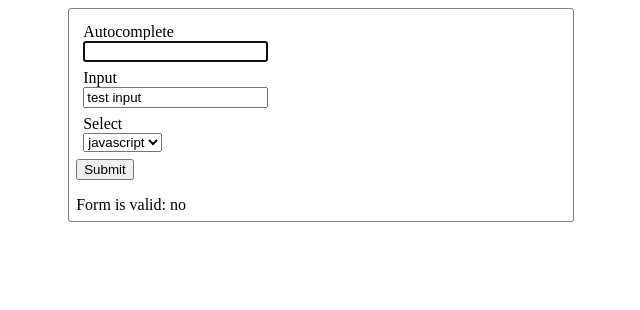
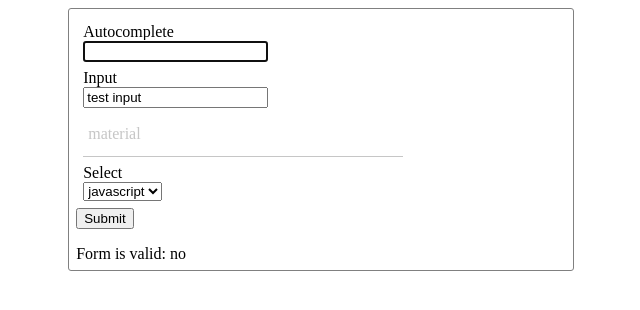
Before and after one commit to yoave23/validatable-controls, a React (Create React App) app in the folder examples/: page / in a window 1280 px wide. Shown: the top 310 px of the page, without its empty margins (319-959 px from the left). Built offline with nearby package versions, Linux system fonts and the light colour scheme.

Commit message:
validatable-material

```diff
--- a/examples/src/App.js
+++ b/examples/src/App.js
@@ -1,5 +1,5 @@
 import React, { Component } from 'react';
-import { Input, Select, Autocomplete } from '../../src';
+import { Input, MaterialInput, Select, Autocomplete } from '../../src';
 import { formHoc } from '../../src/FormHoc';
 import './App.css';
 
@@ -11,6 +11,7 @@ class App extends Component {
             validityStatus: {},
             submitted: false,
             testInput: 'test input',
+            materialInput: '',
             htestInput: 'h test input',
             testAutocomplete: ''
         };
@@ -90,7 +91,15 @@ class App extends Component {
                             onChange={this.onChange}
                             ref={this.inputRef} />
                     </div>
-
+                    <div className="control-group">
+                        <MaterialInput label="material"
+                            onValidityChanged={this.onValidityChanged}
+                            name="materialInput"
+                            onChange={this.onChange}
+                            value={this.state.materialInput}
+                            ref={this.inputRef}
+                        />
+                    </div>
                     <div className="control-group">
                         <label>Select</label>
                         <Select
--- /dev/null
+++ b/src/MaterialInput.css
@@ -0,0 +1,68 @@
+*,
+:before,
+:after {
+    box-sizing: border-box;
+}
+
+/* body {
+    font-family: 'Roboto', sans-serif;
+    background: #424242;
+} */
+
+.validatable-material {
+    position: relative;
+}
+
+.validatable-material input {
+    background: none;
+    color: #c6c6c6;
+    font-size: 18px;
+    padding: 10px 10px 10px 5px;
+    display: block;
+    width: 320px;
+    border: none;
+    border-radius: 0;
+    border-bottom: 1px solid #c6c6c6;
+}
+
+.validatable-material input:focus {
+    outline: none;
+}
+
+.validatable-material input:focus~label {
+    top: -14px;
+    font-size: 12px;
+    color: #2196F3;
+}
+
+.validatable-material input:focus~.bar:before {
+    width: 320px;
+}
+
+.validatable-material label {
+    color: #c6c6c6;
+    font-size: 16px;
+    font-weight: normal;
+    position: absolute;
+    pointer-events: none;
+    left: 5px;
+    top: 10px;
+    transition: 300ms ease all;
+}
+
+.validatable-material .bar {
+    position: relative;
+    display: block;
+    width: 320px;
+}
+
+.validatable-material .bar:before {
+    content: "";
+    height: 2px;
+    width: 0;
+    bottom: 0px;
+    position: absolute;
+    background: #2196F3;
+    transition: 300ms ease all;
+    left: 0%;
+}
--- /dev/null
+++ b/src/MaterialInput.js
@@ -0,0 +1,42 @@
+import React, { Component } from 'react';
+import PropTypes from 'prop-types';
+import { controlHoc } from './ControlHoc';
+import './MaterialInput.css';
+
+class MaterialInput extends Component {
+    constructor(props) {
+        super(props);
+        this.state = {
+            errorMessage: '',
+            blurred: false
+        };
+
+        // if a ref as passed use it, else create a new one
+        this.innerRef = this.props.innerRef || React.createRef();
+    }
+
+    render() {
+        return (
+            <div className="validatable-material">
+                <input ref={this.innerRef} onChange={this.props.onChange}
+                    {...this.props.getThinProps(this.props, this.props.reservedProps)}
+                    onBlur={this.props.onBlur} />
+                <span className="highlight" />
+                <span className="bar" />
+                <label>{this.props.label}</label>
+                <div className="error-msg">
+                    {this.props.getErrorMessage()}
+                </div>
+            </div>
+        )
+    }
+}
+
+MaterialInput.propTypes = {
+    label: PropTypes.string.isRequired,
+    submitted: PropTypes.bool.isRequired,
+    validationRules: PropTypes.array,
+    onValidityChanged: PropTypes.func.isRequired
+};
+
+export default controlHoc(React.forwardRef((props, ref) => <MaterialInput innerRef={ref} {...props} />));
--- a/src/index.js
+++ b/src/index.js
@@ -1,4 +1,5 @@
 import Input from './Input';
+import MaterialInput from './MaterialInput';
 import Autocomplete from './Autocomplete';
 import Select from './Select';
-export { Input, Autocomplete, Select };
+export { Input, MaterialInput, Autocomplete, Select };
```
